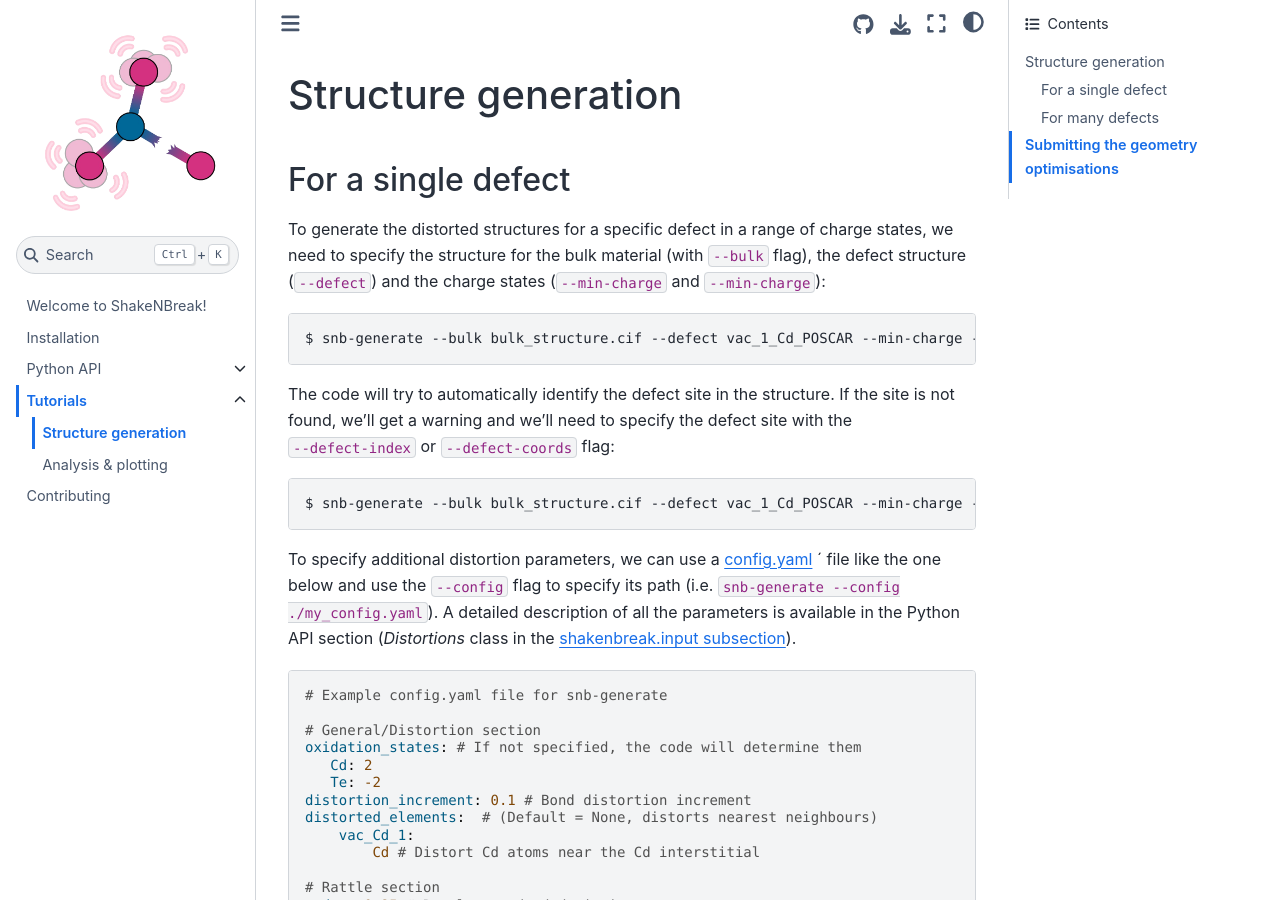
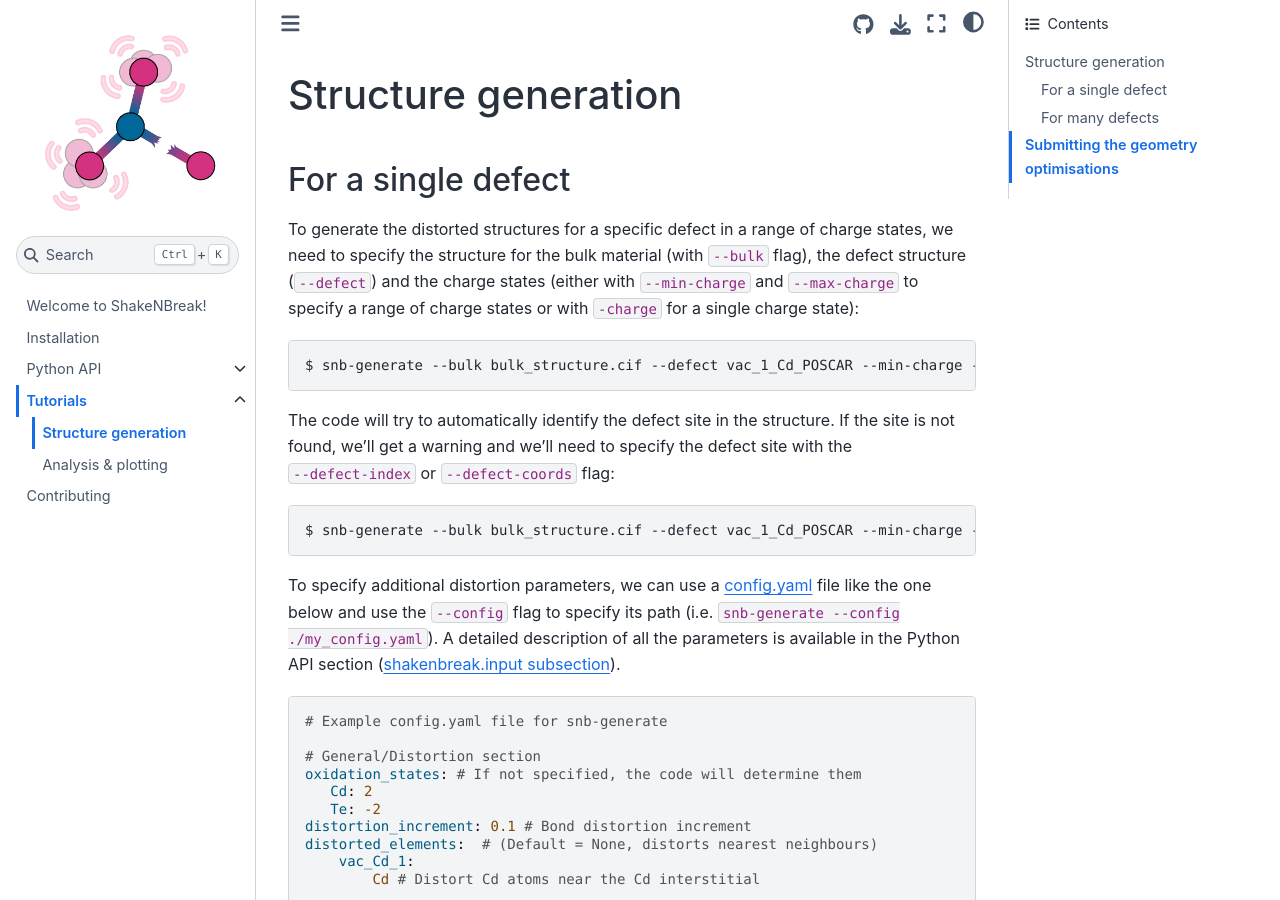
Before and after one commit to SMTG-Bham/ShakeNBreak, a Sphinx documentation site: the page built from docs/Generation.rst, in a window 1280 px wide and 900 px high. Built offline with Sphinx 7.4.7 and the Sphinx Book theme 1.1.4, drawn with Linux system fonts in a browser that asks for light colours; some of the changed text lies outside the part shown.

Commit message:
Update Generation.rst
Former-commit-id: 86c9e59f270171abb6f92925dfe340dcc646668c

```diff
--- a/docs/Generation.rst
+++ b/docs/Generation.rst
@@ -7,7 +7,8 @@ For a single defect
 -------------------
 To generate the distorted structures for a specific defect in a range of charge states, we need to specify
 the structure for the bulk material (with ``--bulk`` flag), the defect structure (``--defect``) and the charge
-states (``--min-charge`` and ``--min-charge``):
+states (either with ``--min-charge`` and ``--max-charge`` to specify a range of charge states or with ``-charge``
+for a single charge state):
 
 .. code:: bash
 
@@ -21,10 +22,9 @@ we'll get a warning and we'll need to specify the defect site with the ``--defec
     $ snb-generate --bulk bulk_structure.cif --defect vac_1_Cd_POSCAR --min-charge -2 --max-charge 0 --defect-coords 0 0 0 --code VASP
 
 To specify additional distortion parameters, we can use a
-`config.yaml <https://github.com/SMTG-UCL/ShakeNBreak/blob/main/input_files/example_generate_config.yaml>`_ ´
+`config.yaml <https://github.com/SMTG-UCL/ShakeNBreak/blob/main/input_files/example_generate_config.yaml>`_
 file like the one below and use the ``--config`` flag to specify its path (i.e. ``snb-generate --config ./my_config.yaml``).
-A detailed description of all the parameters is available in the Python API section (`Distortions`
-class in the :ref:`shakenbreak.input subsection <api_input>`).
+A detailed description of all the parameters is available in the Python API section (:ref:`shakenbreak.input subsection <api_input>`).
 
 .. code:: yaml
 
@@ -89,7 +89,7 @@ the following directory structures will be parsed correctly:
 To specify the charge state range for each defect, as well as other optional arguments, we can use a
 `config.yaml <https://github.com/SMTG-UCL/ShakeNBreak/blob/main/input_files/example_generate_all_config.yaml>`_ file
 like the one below. A detailed description of all the parameters is available in the
-Python API section (`Distortions` class in the :ref:`shakenbreak.input subsection <api_input>`).
+Python API section (:ref:`shakenbreak.input subsection <api_input>`).
 
 .. code:: yaml
 
```
